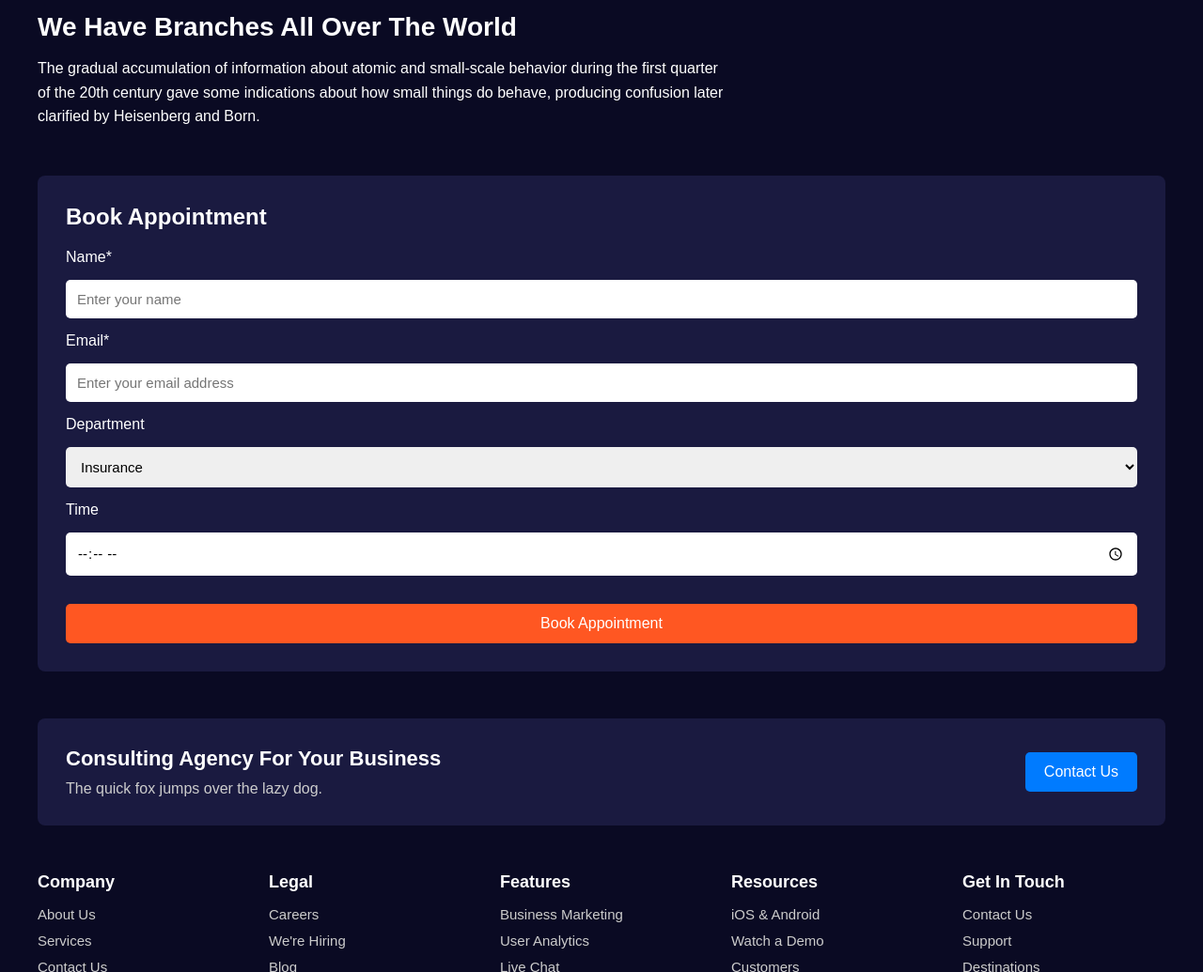
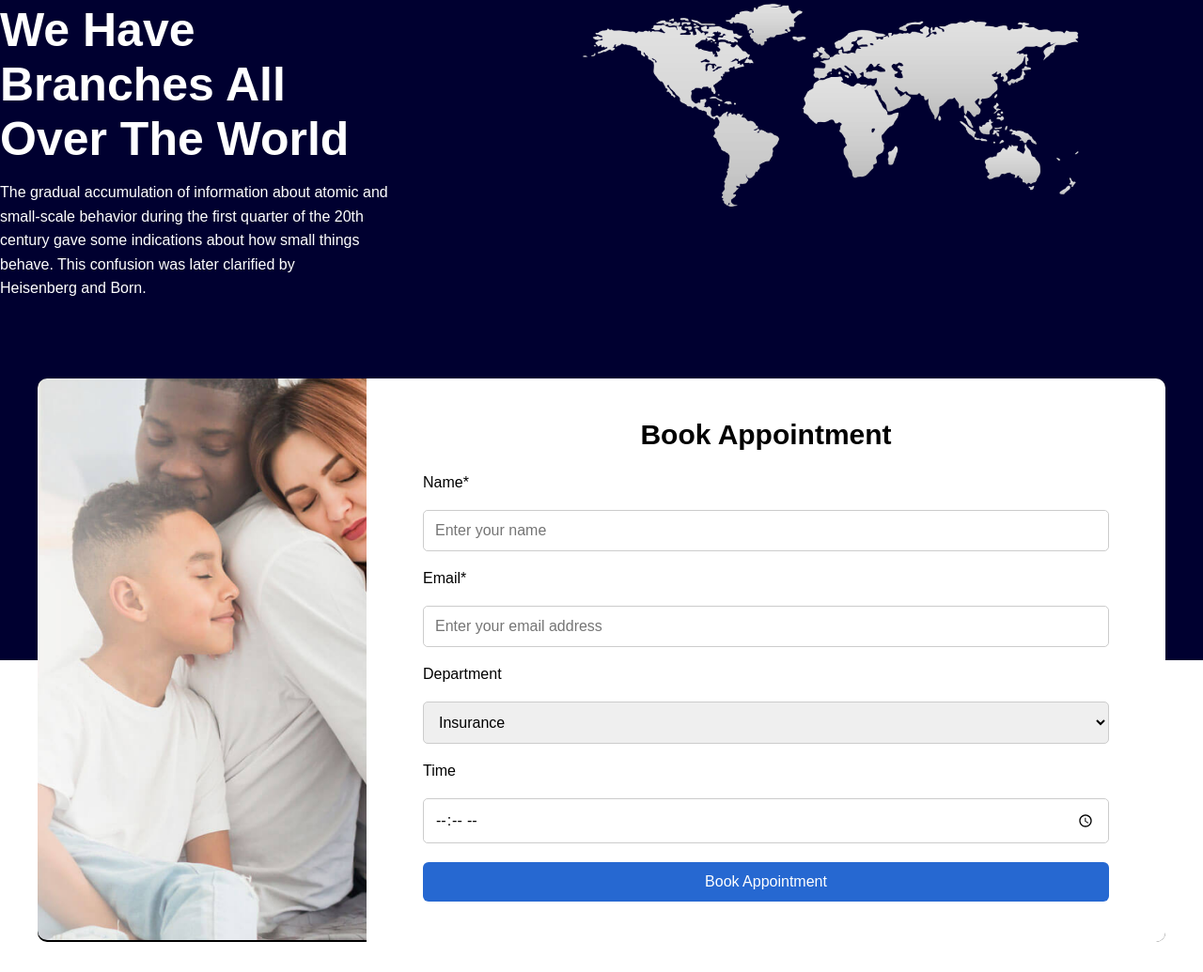
Before and after one commit to ClaudeBrilliant/Insurance-web, a plain HTML site: page index.html in a window 1280 px wide. Shown: the part 3746-4781 px from the top of the page at 94% size. Drawn offline with nearby package versions, Linux system fonts and the light colour scheme.

Commit message:
footer structuring and styling

```diff
--- a/index.html
+++ b/index.html
@@ -88,8 +88,8 @@
       <h2>Industry</h2>
       <p>
         Problems trying to resolve the conflict between
-       <br> the two major realms of
-        classical physics: Newtonian mechanics.
+        <br />
+        the two major realms of classical physics: Newtonian mechanics.
       </p>
       <div class="service-cards">
         <div class="service-card">
@@ -141,16 +141,28 @@
 
     <section class="vectors">
       <div class="vectors-cards">
-        <div class="partners-card"><img src="./images/Vector-1.png" alt="" /></div>
-        <div class="partners-card"><img src="./images/Vector-2.png" alt="" /></div>
-        <div class="partners-card"><img src="./images/Vector-3.png" alt="" /></div>
-        <div class="partners-card"><img src="./images/Vector-4.png" alt="" /></div>
-        <div class="partners-card"><img src="./images/Vector-5.png" alt="" /></div>
+        <div class="partners-card">
+          <img src="./images/Vector-1.png" alt="" />
+        </div>
+        <div class="partners-card">
+          <img src="./images/Vector-2.png" alt="" />
+        </div>
+        <div class="partners-card">
+          <img src="./images/Vector-3.png" alt="" />
+        </div>
+        <div class="partners-card">
+          <img src="./images/Vector-4.png" alt="" />
+        </div>
+        <div class="partners-card">
+          <img src="./images/Vector-5.png" alt="" />
+        </div>
       </div>
 
       <div class="newsletter">
-        <h2>Subscribe For Latest
-          <br> Newsletter</h2>
+        <h2>
+          Subscribe For Latest <br />
+          Newsletter
+        </h2>
         <div class="newsletter-form">
           <input type="email" placeholder=" your email" />
           <button>Subscribe</button>
@@ -160,7 +172,10 @@
 
     <section class="pricing">
       <h2>Pricing</h2>
-      <p>Problems trying to resolve the conflict between <br> the major realms of classical physics: Newtonian mechanics</p>
+      <p>
+        Problems trying to resolve the conflict between <br />
+        the major realms of classical physics: Newtonian mechanics
+      </p>
       <div class="pricing-cards">
         <div class="pricing-card">
           <h2>FREE</h2>
@@ -187,7 +202,7 @@
             </div>
             <div class="feature">
               <ion-icon name="checkmark"></ion-icon>
-            <p>1GB  Cloud storage</p>
+              <p>1GB Cloud storage</p>
             </div>
             <div class="feature">
               <ion-icon name="checkmark"></ion-icon>
@@ -222,7 +237,7 @@
             </div>
             <div class="feature">
               <ion-icon name="checkmark"></ion-icon>
-            <p>1GB  Cloud storage</p>
+              <p>1GB Cloud storage</p>
             </div>
             <div class="feature">
               <ion-icon name="checkmark"></ion-icon>
@@ -257,7 +272,7 @@
             </div>
             <div class="feature">
               <ion-icon name="checkmark"></ion-icon>
-            <p>1GB  Cloud storage</p>
+              <p>1GB Cloud storage</p>
             </div>
             <div class="feature">
               <ion-icon name="checkmark"></ion-icon>
@@ -268,41 +283,54 @@
         </div>
       </div>
     </section>
-
-
 <footer class="footer">
   <div class="footer-content">
+    <!-- Upper Footer -->
     <div class="upper-footer">
       <div class="left-footer">
-            <h2>We Have Branches All Over The World</h2>
+        <h2>We Have Branches All <br> Over The World</h2>
         <p>
-              The gradual accumulation of information about atomic and
-              small-scale behavior during the first quarter of the 20th century
-              gave some indications about how small things do behave, producing
-              confusion later clarified by Heisenberg and Born.
+          The gradual accumulation of information about atomic and  <br>
+          small-scale behavior during the first quarter of the 20th <br>
+          century gave some indications about how small things <br>
+           behave. This confusion was later clarified by <br>
+           Heisenberg and Born.
         </p>
       </div>
       <div class="right-footer">
-            <img src="" alt="" />
+        <img src="./images/pingwig.png" alt="World map with branches" />
       </div>
     </div>
 
-        <div class="lower-footer">
-          <div class="form">
+<div class="mid-footer-container">
+  <div class="mid-footer">
+    <div class="left-form">
+      <img src="./images/contact.png" alt="Contact illustration" />
+    </div>
+
+    <div class="form-container">
       <h2>Book Appointment</h2>
-            <div class="form-content">
+      <form class="form-content">
         <label for="name">Name*</label>
-              <input type="text" id="name" placeholder="Enter your name" />
+        <input
+          type="text"
+          id="name"
+          name="name"
+          placeholder="Enter your name"
+          required
+        />
 
         <label for="email">Email*</label>
         <input
           type="email"
           id="email"
+          name="email"
           placeholder="Enter your email address"
+          required
         />
 
         <label for="department">Department</label>
-              <select id="department">
+        <select id="department" name="department">
           <option value="insurance">Insurance</option>
           <option value="finance">Finance</option>
           <option value="health">Health</option>
@@ -310,27 +338,33 @@
         </select>
 
         <label for="time">Time</label>
-              <input type="time" id="time" />
+        <input type="time" id="time" name="time" />
 
-              <button>Book Appointment</button>
+        <button type="submit">Book Appointment</button>
+      </form>
     </div>
   </div>
 
-          <div class="mid-footer">
+  <!-- Lower Footer Call to Action -->
+  <div class="lower-mid-footer">
     <div class="left-mid-footer">
       <h2>Consulting Agency For Your Business</h2>
       <p>The quick fox jumps over the lazy dog.</p>
     </div>
     <button>Contact Us</button>
   </div>
+</div>
 
+      </div>
+    </div>
+        <!-- Footer Navigation Links -->
         <div class="links">
           <div class="link">
             <h2>Company</h2>
             <ul>
               <li><a href="#">About Us</a></li>
               <li><a href="#">Services</a></li>
-                <li><a href="#">Contact Us</a></li>
+              <li><a href="#">Contact</a></li>
               <li><a href="#">Privacy Policy</a></li>
             </ul>
           </div>
@@ -363,7 +397,7 @@
           <div class="link">
             <h2>Get In Touch</h2>
             <ul>
-                <li><a href="#">Contact Us</a></li>
+              <li><a href="#">Contact</a></li>
               <li><a href="#">Support</a></li>
               <li><a href="#">Destinations</a></li>
               <li><a href="#">Blog</a></li>
@@ -371,20 +405,19 @@
           </div>
         </div>
 
+      <!-- Footer Bottom -->
       <div class="rights">
-            <p>
-              © 2023 All rights reserved | This template is made with
-              <span style="color: red">♥</span> by You
-            </p>
+        <p>© 2023 All rights reserved | This template is made with <span style="color: red">♥</span> by You</p>
         <div class="media-icons">
-              <a href="#"><img src="" alt="" /></a>
-              <a href="#"><img src="" alt="" /></a>
-              <a href="#"><img src="" alt="" /></a>
-              <a href="#"><img src="" alt="" /></a>
+          <a href="#"><img src="icon1.png" alt="Facebook" /></a>
+          <a href="#"><img src="icon2.png" alt="Twitter" /></a>
+          <a href="#"><img src="icon3.png" alt="Instagram" /></a>
+          <a href="#"><img src="icon4.png" alt="LinkedIn" /></a>
         </div>
       </div>
     </div>
   </div>
 </footer>
+
   </body>
 </html>
--- a/styles.css
+++ b/styles.css
@@ -286,14 +286,13 @@ nav ul li a {
   }
 }
 
-.pricing{
+.pricing {
   display: flex;
   flex-direction: column;
   align-items: center;
   justify-content: center;
-
 }
-.pricing-cards{
+.pricing-cards {
   margin-top: 100px;
   display: flex;
   flex-direction: row;
@@ -310,10 +309,10 @@ nav ul li a {
   padding: 30px;
   width: 350px;
   height: 800px;
-  border: 1px solid #007BFF;
+  border: 1px solid #007bff;
   border-radius: 10px;
   background-color: #fff;
-  box-shadow: 0 4px 10px rgba(0,0,0,0.1);
+  box-shadow: 0 4px 10px rgba(0, 0, 0, 0.1);
   gap: 20px;
 }
 
@@ -336,7 +335,7 @@ nav ul li a {
 
 button {
   padding: 10px 20px;
-  background-color: #007BFF;
+  background-color: #007bff;
   color: white;
   border: none;
   border-radius: 5px;
@@ -348,32 +347,26 @@ button:hover {
 }
 
 .footer {
-  background-color: #0a0a23;
+  background-color: white;
   color: #ffffff;
-  padding: 60px 40px;
-  font-family: 'Arial', sans-serif;
+  font-family: "Arial", sans-serif;
 }
 
-.footer-content {
-  max-width: 1200px;
-  margin: 0 auto;
+
+.upper-footer {
+ background-color: rgb(0, 0, 48);
+  display: flex;
+  flex-direction: row;
+  justify-content: center;
+  padding-top: 50px;
+  gap: 200px;
+  align-items: start;
+  height: 750px;
 }
 
-/* ----- Upper Footer ----- */
-.upper-footer {
-  display: flex;
-  flex-wrap: wrap;
-  justify-content: space-between;
-  margin-bottom: 50px;
-  gap: 20px;
-}
-
-.left-footer {
-  flex: 1 1 60%;
-}
 
 .left-footer h2 {
-  font-size: 28px;
+  font-size: 50px;
   margin-bottom: 15px;
 }
 
@@ -382,164 +375,139 @@ button:hover {
   line-height: 1.6;
 }
 
-.right-footer {
-  flex: 1 1 35%;
-  display: flex;
-  align-items: center;
-  justify-content: center;
-}
 
 .right-footer img {
-  max-width: 100%;
+  max-width: 80%;
   height: auto;
   object-fit: cover;
 }
 
-/* ----- Lower Footer ----- */
-.lower-footer {
+.mid-footer {
+  display: flex;
+  flex-direction: row;
+  width: 100%;
+  max-width: 1200px;
+  height: 600px;
+  margin: auto;
+  box-sizing: border-box;
+  background-color: black;
+  color: white;
+  align-items: center;
+  justify-content: space-between;
+  overflow: hidden;
+  border-radius: 10px;
+  margin-top: -300px;
+}
+
+.left-form img {
+  width: 350px;
+  height: 600px;
+  object-fit: cover;
+  border-top-left-radius: 10px;
+  border-bottom-left-radius: 10px;
+}
+
+/* Right form container */
+.form-container {
+  flex: 1;
   display: flex;
   flex-direction: column;
-  gap: 50px;
+  padding: 50px 60px;
+  background-color: white;
+  color: black;
+  height: 100%;
+  justify-content: center;
 }
 
-/* --- Form Section --- */
-.form {
-  background-color: #1a1a40;
-  padding: 30px;
-  border-radius: 8px;
+.form-container h2 {
+  text-align: center;
+  font-size: 30px;
+  margin-bottom: 25px;
 }
 
-.form h2 {
-  margin-bottom: 20px;
-  font-size: 24px;
-}
-
+/* Form contents */
 .form-content {
   display: flex;
   flex-direction: column;
-  gap: 15px;
+  gap: 20px;
 }
 
 .form-content input,
 .form-content select {
   padding: 12px;
   border-radius: 5px;
-  border: none;
-  font-size: 15px;
+  border: 1px solid #ccc;
+  font-size: 16px;
 }
 
 .form-content button {
-  margin-top: 15px;
   padding: 12px;
-  background-color: #ff5722;
+  background-color: rgb(38, 104, 209);
   border: none;
   color: white;
   font-size: 16px;
-  border-radius: 5px;
+  border-radius: 6px;
   cursor: pointer;
+  transition: background-color 0.3s ease;
 }
 
 .form-content button:hover {
   background-color: #e64a19;
 }
 
-/* --- Mid Footer Section --- */
-.mid-footer {
+.lower-mid-footer{
+  color: black;
+  align-items: center;
   display: flex;
-  justify-content: space-between;
-  align-items: center;
-  flex-wrap: wrap;
-  background-color: #1a1a40;
-  padding: 30px;
-  border-radius: 8px;
+  flex-direction: row;
+  justify-content: center;
+  margin-top: 100px;
+  gap: 250px;
+  margin-bottom: 80px;
 }
 
-.left-mid-footer h2 {
-  font-size: 22px;
-  margin-bottom: 10px;
+.left-mid-footer{
+  gap: 20px;
+  display: flex;
+  flex-direction: column;
 }
 
-.left-mid-footer p {
-  font-size: 16px;
-  color: #ccc;
-}
-
-.mid-footer button {
-  padding: 12px 20px;
-  background-color: #007bff;
-  border: none;
-  color: white;
-  font-size: 16px;
-  border-radius: 5px;
-  cursor: pointer;
-}
-
-.mid-footer button:hover {
-  background-color: #0056b3;
-}
-
-/* --- Links Section --- */
 .links {
-  display: flex;
-  flex-wrap: wrap;
-  justify-content: space-between;
-  gap: 30px;
+  color: gray;
+  display: flex;          /* Use flexbox to align items in a row */
+  justify-content: space-between; /* Distribute space between the items */
+  gap: 20px;              /* Add space between the link items */
+  flex-wrap: wrap;        /* Allow items to wrap onto new lines if necessary */
+  margin-top: 20px;       /* Optional, adjust as needed */
 }
 
 .link {
-  flex: 1 1 160px;
+  flex: 1;                /* Make each link take equal space */
+  min-width: 200px;       /* Ensure each link block has a minimum width */
+  max-width: 300px;       /* Optional, limit the max width */
 }
 
 .link h2 {
-  margin-bottom: 15px;
   font-size: 18px;
+  margin-bottom: 10px;
+  color: gray;           /* Set text color */
 }
 
 .link ul {
-  list-style: none;
-  padding: 0;
+  list-style-type: none;  /* Remove bullet points */
+  padding: 0;             /* Remove default padding */
 }
 
 .link ul li {
-  margin-bottom: 10px;
+  margin: 8px 0;          /* Add margin between list items */
 }
 
-.link ul li a {
-  color: #ccc;
-  text-decoration: none;
-  font-size: 15px;
+.link a {
+  color:gray;         /* Set link color */
+  text-decoration: none;  /* Remove underline */
+  font-size: 14px;        /* Adjust font size */
 }
 
-.link ul li a:hover {
-  color: #ffffff;
-  text-decoration: underline;
+.link a:hover {
+  text-decoration: underline; /* Underline the link on hover */
 }
-
-/* --- Rights Section --- */
-.rights {
-  display: flex;
-  flex-direction: column;
-  align-items: center;
-  margin-top: 30px;
-  border-top: 1px solid #333;
-  padding-top: 20px;
-  text-align: center;
-}
-
-.rights p {
-  margin-bottom: 10px;
-  font-size: 14px;
-  color: #aaa;
-}
-
-.media-icons a img {
-  width: 24px;
-  height: 24px;
-  margin: 0 8px;
-  filter: brightness(0) invert(1);
-  transition: transform 0.2s ease;
-}
-
-.media-icons a img:hover {
-  transform: scale(1.1);
-}
```
Lines whose indentation alone changed are shown as unchanged.
